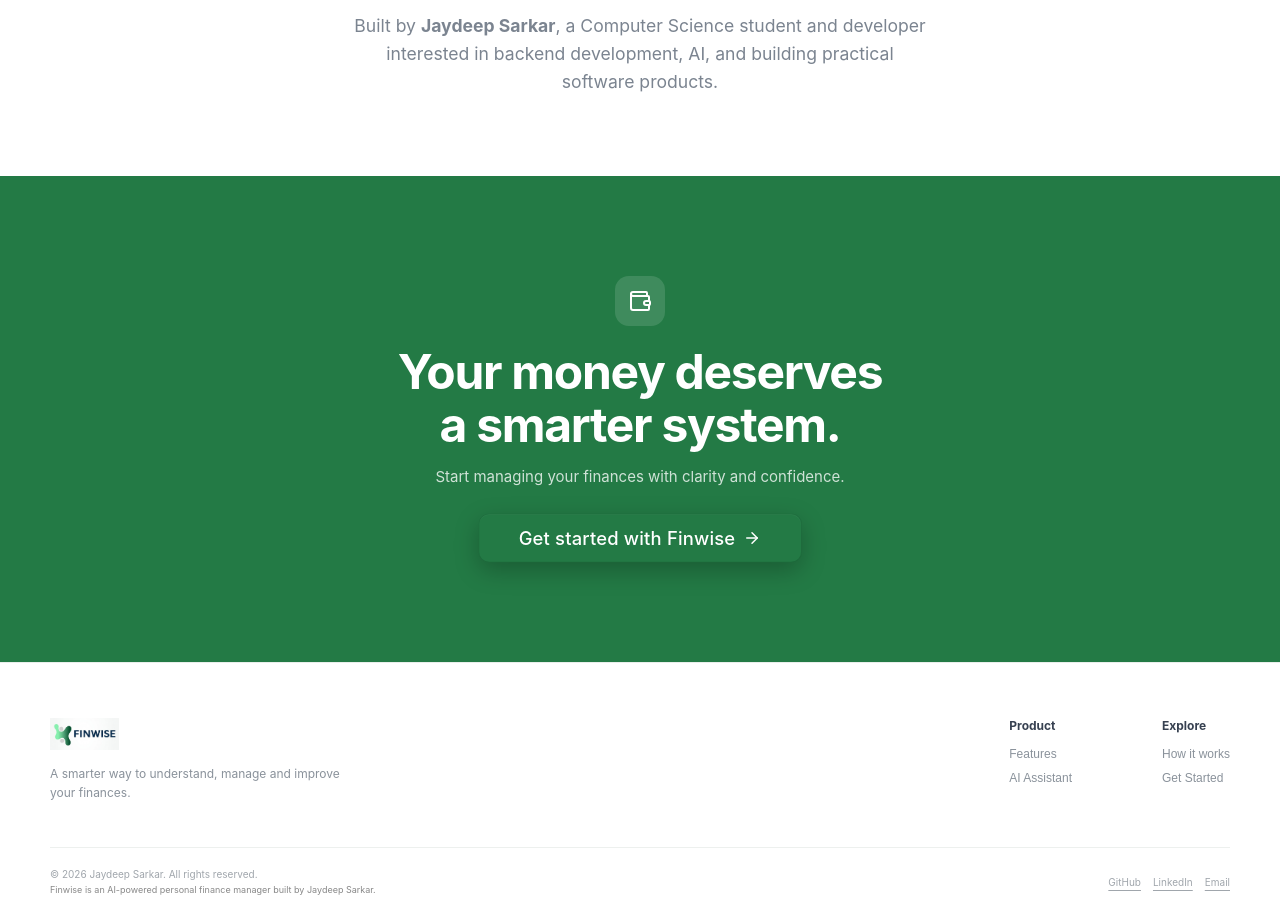
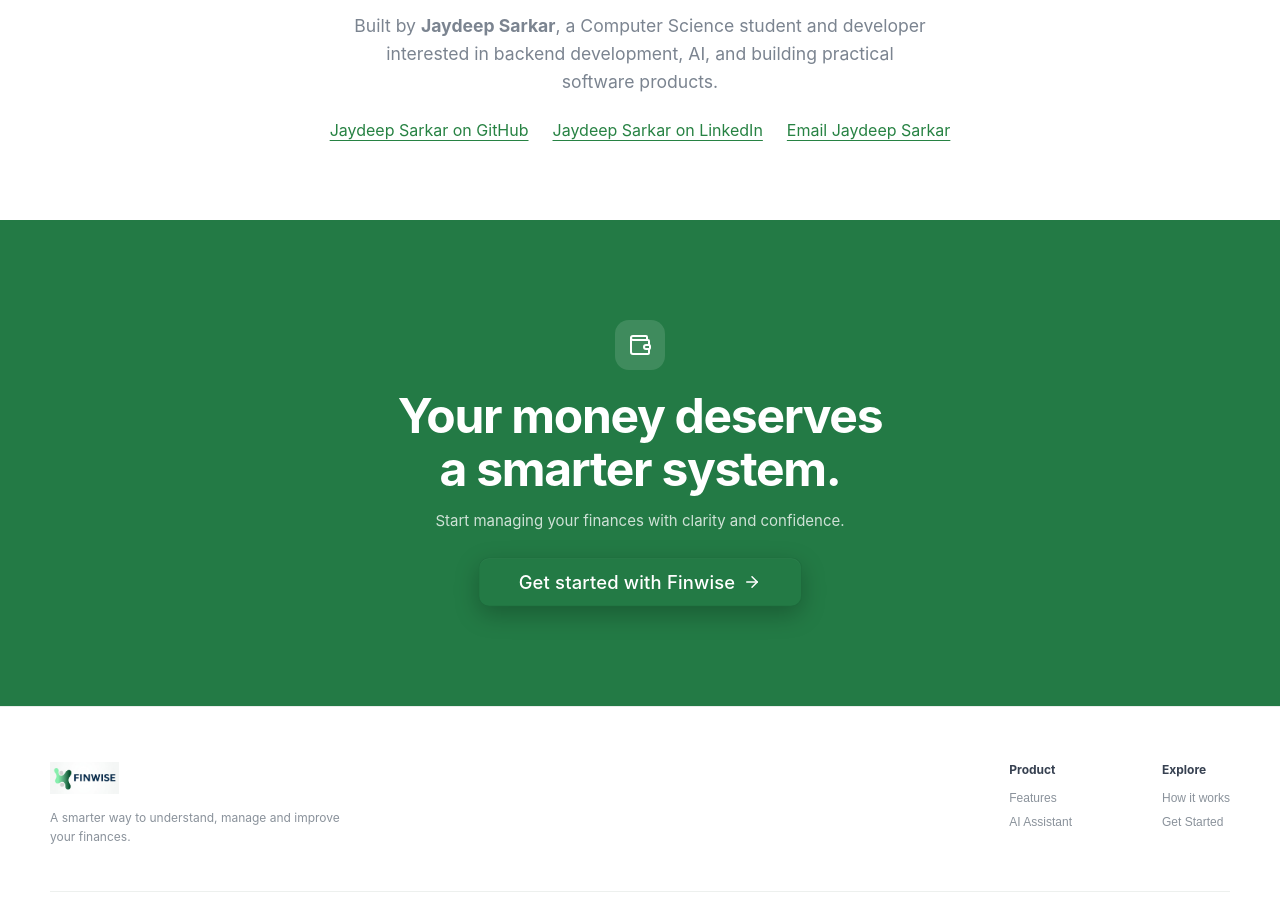
Before and after one commit to Jaydeep-Sarkar-10/Finwise, a React (Vite) app in the folder frontend/: page / in a window 1280 px wide. Shown: the part 3560-4472 px from the top of the page. Built offline with nearby package versions, Linux system fonts and the light colour scheme; no server answers.

Commit message:
Improve SEO and developer discoverability

```diff
--- a/frontend/index.html
+++ b/frontend/index.html
@@ -40,9 +40,10 @@
           "@type": "Person",
           "@id": "https://finwisefinance.me/#jaydeep-sarkar",
           "name": "Jaydeep Sarkar",
-          "url": "https://github.com/Jaydeep-Sarkar-10/",
+          "url": "https://finwisefinance.me/#jaydeep-sarkar",
+          "description": "Developer and creator of Finwise, interested in backend development, AI, and building practical software products.",
           "sameAs": [
-            "https://github.com/Jaydeep-Sarkar-10/",
+            "https://github.com/Jaydeep-Sarkar-10",
             "https://www.linkedin.com/in/jaydeep-sarkar-5b1a47374/"
           ]
         },
--- a/frontend/src/components/LandingPage.jsx
+++ b/frontend/src/components/LandingPage.jsx
@@ -848,6 +848,17 @@
           <p style={{ marginTop: '16px', lineHeight: '1.6', fontSize: '1.1rem' }}>
             Built by <strong>Jaydeep Sarkar</strong>, a Computer Science student and developer interested in backend development, AI, and building practical software products.
           </p>
+          <div style={{ marginTop: '24px', display: 'flex', justifyContent: 'center', gap: '24px', flexWrap: 'wrap' }}>
+            <a href="https://github.com/Jaydeep-Sarkar-10" target="_blank" rel="me noopener noreferrer" aria-label="Jaydeep Sarkar on GitHub" style={{ color: '#278243', textDecoration: 'underline', textUnderlineOffset: '4px' }}>
+              Jaydeep Sarkar on GitHub
+            </a>
+            <a href="https://www.linkedin.com/in/jaydeep-sarkar-5b1a47374/" target="_blank" rel="me noopener noreferrer" aria-label="Jaydeep Sarkar on LinkedIn" style={{ color: '#278243', textDecoration: 'underline', textUnderlineOffset: '4px' }}>
+              Jaydeep Sarkar on LinkedIn
+            </a>
+            <a href="mailto:jaydeepsarkar5050@gmail.com" style={{ color: '#278243', textDecoration: 'underline', textUnderlineOffset: '4px' }}>
+              Email Jaydeep Sarkar
+            </a>
+          </div>
         </div>
       </section>
 
@@ -979,10 +990,10 @@
           </span>
 
           <span style={{ display: 'flex', gap: '12px', alignItems: 'center' }}>
-            <a href="https://github.com/Jaydeep-Sarkar-10" target="_blank" rel="noopener noreferrer" style={{ color: 'inherit', textDecoration: 'underline', textUnderlineOffset: '4px' }}>
+            <a href="https://github.com/Jaydeep-Sarkar-10" target="_blank" rel="me noopener noreferrer" aria-label="Jaydeep Sarkar on GitHub" style={{ color: 'inherit', textDecoration: 'underline', textUnderlineOffset: '4px' }}>
               GitHub
             </a>
-            <a href="https://www.linkedin.com/in/jaydeep-sarkar-5b1a47374/" target="_blank" rel="noopener noreferrer" style={{ color: 'inherit', textDecoration: 'underline', textUnderlineOffset: '4px' }}>
+            <a href="https://www.linkedin.com/in/jaydeep-sarkar-5b1a47374/" target="_blank" rel="me noopener noreferrer" aria-label="Jaydeep Sarkar on LinkedIn" style={{ color: 'inherit', textDecoration: 'underline', textUnderlineOffset: '4px' }}>
               LinkedIn
             </a>
             <a href="mailto:jaydeepsarkar5050@gmail.com" style={{ color: 'inherit', textDecoration: 'underline', textUnderlineOffset: '4px' }}>
```
